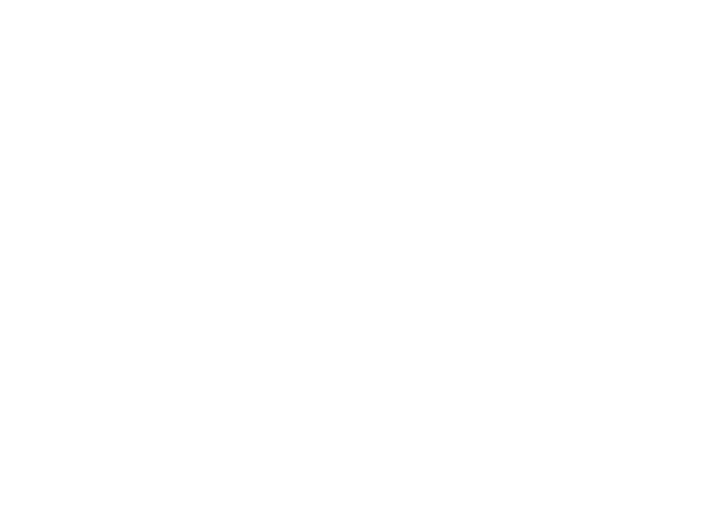
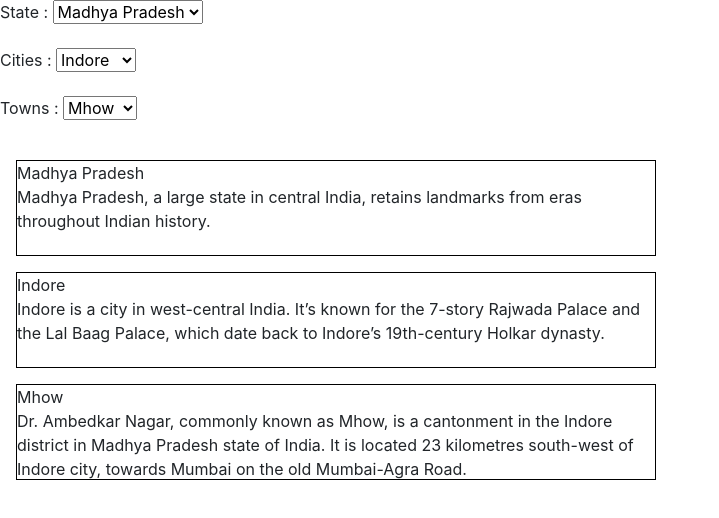
Before and after one commit to Gautam123kumar/React-will-you-be-my-valentine---Dropdown, a React app: page / in a window 1280 px wide. Shown: the whole page, without its empty margins (0-719 px from the left). Built offline with nearby package versions, Linux system fonts and the light colour scheme.

Commit message:
update app.js

```diff
--- a/package.json
+++ b/package.json
@@ -12,9 +12,12 @@
   "author": "",
   "license": "ISC",
   "dependencies": {
+    "bootstrap": "^4.6.0",
     "css-loader": "^4.3.0",
+    "install": "^0.13.0",
     "jest-junit": "^11.1.0",
     "react": "^16.13.1",
+    "react-bootstrap": "^1.5.0",
     "react-dom": "^16.13.1",
     "style-loader": "^1.2.1",
     "webpack-cli": "^3.3.12"
--- a/src/components/App.js
+++ b/src/components/App.js
@@ -1,6 +1,6 @@
 import React, { useState,useReducer } from "react";
 import "./../styles/App.css";
-
+import Select from "./Select"
 
 const states = [{
 	name : "Madhya Pradesh",
@@ -138,13 +138,57 @@ const states = [{
 }];
 
 
-function App()
-{
+function App() {
+	const [cityArr, setCityArr] = useState(states[0].city);
+	const [townArr, setTownArr] = useState(states[0].city[0].landmarks);
+	const [currentState, setCurrentState] = useState(0);
+	const [currentCity, setCurrentCity] = useState(0);
+	const [currentLandmark, setCurrentLandmark] = useState(0);
+	const handleState = (event)=>{
+		let tempState = event.target.value;
+		setCityArr(states[tempState].city);
+		setTownArr(states[tempState].city[0].landmarks);
+		setCurrentState(tempState);
+	}
+
+	const handleCity = (event)=>{
+		let tempCity = event.target.value;
+		setTownArr(cityArr[tempCity].landmarks);
+		setCurrentCity(tempCity);
+	}
+
+	const handleTown = (event)=>{
+		let tempTown = event.target.value;
+		setCurrentLandmark(tempTown);
+	}
 	// Do not alter/remove main div
 	return (
-	<div id="main">
-
-	</div>
+		<div id="main">
+			<span> State : </span>
+			<select id="state" onChange={handleState}>
+				{states.map((ele, index)=>(<option key={index} value={index}>{ele.name}</option>))}
+			</select><br></br><br></br>
+			<span> Cities : </span>
+			<select id="city" onChange={handleCity}>
+				{cityArr.map((ele, index)=>(<option key={index} value={index}>{ele.name}</option>))}
+			</select><br></br><br></br>
+			<span> Towns : </span>
+			<select id="landmark" onChange={handleTown}>
+				{townArr.map((ele, index)=>(<option key={index} value={index}>{ele.name}</option>))}
+			</select><br></br><br></br>
+			<div id="state-title" style={{height:"6rem",width:"50%", border:"black 1px solid", margin:"1rem"}}>
+				<div id="state-name">{states[currentState].name}</div>
+				<div id="state-description">{states[currentState].description}</div>
+			</div>
+			<div id="city-title" style={{height:"6rem", width:"50%", border:"black 1px solid", margin:"1rem"}}>
+				<div id="city-name">{states[currentState].city[currentState].name}</div>
+				<div id="city-description">{states[currentState].city[currentState].description}</div>
+			</div>
+			<div id="landmark-title" style={{height:"6rem",width:"50%", border:"black 1px solid", margin:"1rem"}}>
+				<div id="landmark-name">{states[currentState].city[currentCity].landmarks[currentLandmark].name}</div>
+				<div id="landmark-description">{states[currentState].city[currentCity].landmarks[currentLandmark].description}</div>
+			</div>
+		</div>
 	);
 }
 
--- /dev/null
+++ b/src/components/Select.js
@@ -0,0 +1,13 @@
+import React from 'react';
+
+
+function Select(props){
+    console.log(props)
+    return(
+        <div>
+
+        </div>
+    )
+}
+
+export default  Select;
--- a/src/index.html
+++ b/src/index.html
@@ -4,6 +4,10 @@
 <meta charset="UTF-8">
 <meta name="viewport" content="width=device-width, initial-scale=1.0">
 <meta http-equiv="X-UA-Compatible" content="ie=edge">
+<link rel="stylesheet" href="https://stackpath.bootstrapcdn.com/bootstrap/4.3.1/css/bootstrap.min.css" integrity="sha384-ggOyR0iXCbMQv3Xipma34MD+dH/1fQ784/j6cY/iJTQUOhcWr7x9JvoRxT2MZw1T" crossorigin="anonymous">
+<script src="https://code.jquery.com/jquery-3.3.1.slim.min.js" integrity="sha384-q8i/X+965DzO0rT7abK41JStQIAqVgRVzpbzo5smXKp4YfRvH+8abtTE1Pi6jizo" crossorigin="anonymous"></script>
+<script src="https://cdnjs.cloudflare.com/ajax/libs/popper.js/1.14.7/umd/popper.min.js" integrity="sha384-UO2eT0CpHqdSJQ6hJty5KVphtPhzWj9WO1clHTMGa3JDZwrnQq4sF86dIHNDz0W1" crossorigin="anonymous"></script>
+<script src="https://stackpath.bootstrapcdn.com/bootstrap/4.3.1/js/bootstrap.min.js" integrity="sha384-JjSmVgyd0p3pXB1rRibZUAYoIIy6OrQ6VrjIEaFf/nJGzIxFDsf4x0xIM+B07jRM" crossorigin="anonymous"></script>
 <title>React Boilerplate</title>
 </head>
 <body>
```
Also changed, not shown: 1 other file.
